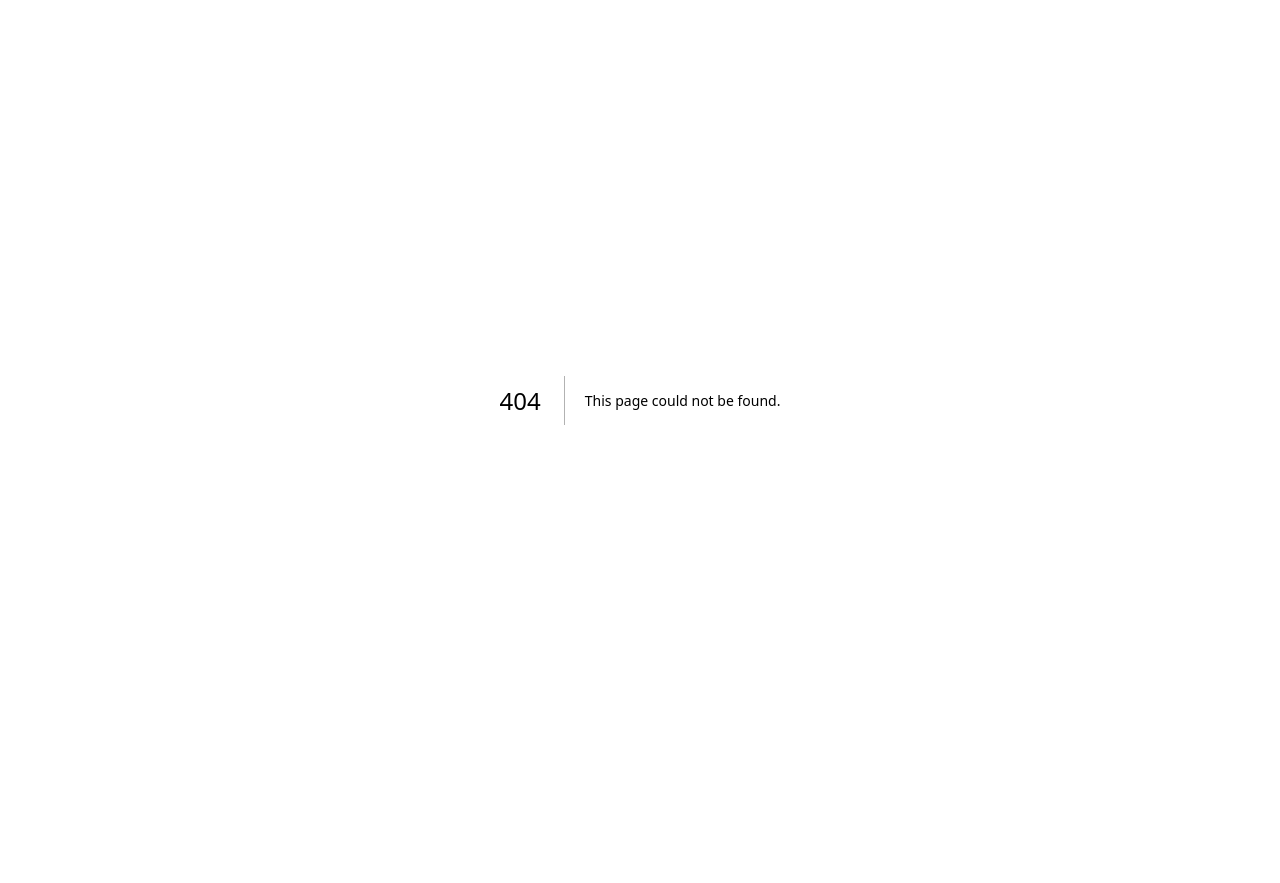
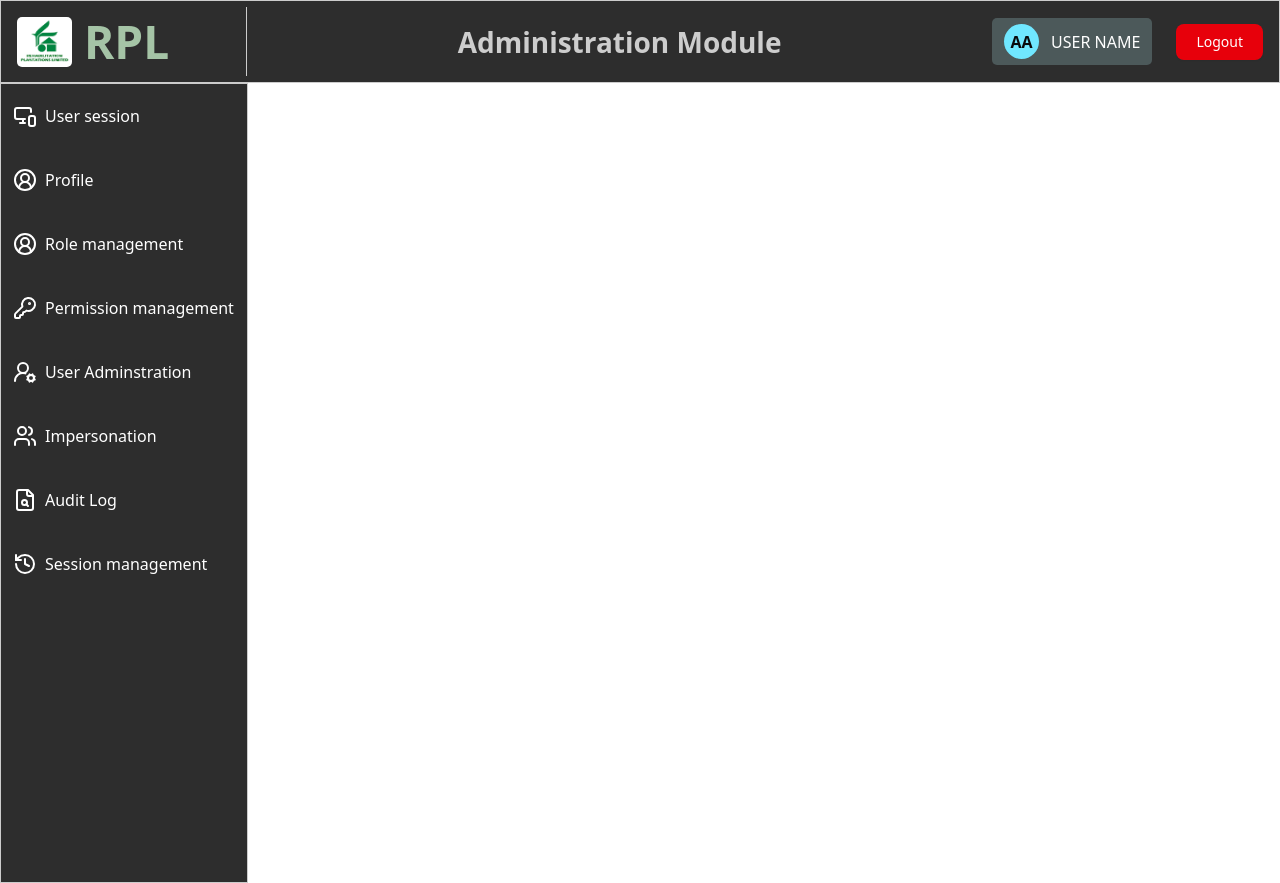
Before and after one commit to parikz45/rpl_erp, a Next.js app in the folder apps/client-web/: page /UserSession in a window 1280 px wide. Before the commit this address had no page. Before the commit the page ends 800 px from the top, so only its background shows below. Built offline with nearby package versions, Linux system fonts and the light colour scheme.

Commit message:
navbar and sidebar

```diff
--- /dev/null
+++ b/apps/client-web/src/app/UserSession/page.tsx
@@ -0,0 +1,13 @@
+import Navbar from "@client-web/components/Navbar/navbar";
+import Sidebar from "@client-web/components/Sidebar/sidebar";
+
+export default function UserSessionPage() {
+    return (
+        <div className="flex flex-col">
+            <Navbar />
+            <div className="flex">
+                <Sidebar/>
+            </div>
+        </div>
+    );
+}
--- /dev/null
+++ b/apps/client-web/src/components/Navbar/navbar.tsx
@@ -0,0 +1,38 @@
+import { Button } from "@client-web/components/ui/button";
+
+export default function Navbar() {
+    return (
+        <div className="px-4 py-1.5 bg-[#2D2D2D] flex items-center justify-between border border-[#ccc]">
+
+            {/* Left: Logo */}
+            <div className="flex items-center w-57.5 gap-3 pr-4 border-r border-[#ccc]">
+                <img
+                    src="rpl_logo.png"
+                    alt="RPL Logo"
+                    className="w-[55px] h-[50px] rounded-[5px]"
+                />
+                <span className="text-[#A5C4A6] text-[46px] font-bold">RPL</span>
+            </div>
+
+            {/* Middle: Title */}
+            <div>
+                <h1 className="text-[#CDCDCD] text-[28px] font-bold">
+                    Administration Module
+                </h1>
+            </div>
+
+            {/* Right: User + Logout */}
+            <div className="flex items-center gap-6">
+                <div className="flex items-center gap-3 px-3 py-1.5 rounded-[5px] bg-[#4C595A]">
+                    <div className="rounded-full bg-[#70E7FF] w-[35px] h-[35px] flex items-center justify-center font-bold">
+                        AA
+                    </div>
+                    <span className="text-white text-[16px]">USER NAME</span>
+                </div>
+                <Button variant="destructive" className="px-5 py-2">
+                    Logout
+                </Button>
+            </div>
+        </div>
+    );
+}
--- /dev/null
+++ b/apps/client-web/src/components/Sidebar/sidebar.tsx
@@ -0,0 +1,47 @@
+import { CircleUserRound, FileSearch2, History, KeyRound, MonitorSmartphone, UserRoundCog, Users } from "lucide-react";
+
+export default function sidebar() {
+    return (
+        <div className="flex flex-col w-62 h-screen bg-[#2D2D2D] text-white border border-[#ccc]">
+            <div className="flex items-center px-[12px] h-16 cursor-pointer hover:bg-[#3A3A3A]">
+                <MonitorSmartphone />
+                <span className="text-[16px] ml-2">User session</span>
+            </div>
+
+            <div className="flex items-center px-[12px] h-16 cursor-pointer hover:bg-[#3A3A3A]">
+                <CircleUserRound />
+                <span className="text-[16px] ml-2">Profile</span>
+            </div>
+
+            <div className="flex items-center px-[12px] h-16 cursor-pointer hover:bg-[#3A3A3A]">
+                <CircleUserRound />
+                <span className="text-[16px] ml-2">Role management</span>
+            </div>
+
+            <div className="flex items-center px-[12px] h-16 cursor-pointer hover:bg-[#3A3A3A]">
+                <KeyRound />
+                <span className="text-[16px] ml-2">Permission management</span>
+            </div>
+
+            <div className="flex items-center px-[12px] h-16 cursor-pointer hover:bg-[#3A3A3A]">
+                <UserRoundCog />
+                <span className="text-[16px] ml-2">User Adminstration</span>
+            </div>
+
+            <div className="flex items-center px-[12px] h-16 cursor-pointer hover:bg-[#3A3A3A]">
+                <Users />
+                <span className="text-[16px] ml-2">Impersonation</span>
+            </div>
+
+            <div className="flex items-center px-[12px] h-16 cursor-pointer hover:bg-[#3A3A3A]">
+                <FileSearch2 />
+                <span className="text-[16px] ml-2">Audit Log</span>
+            </div>
+
+            <div className="flex items-center px-[12px] h-16 cursor-pointer hover:bg-[#3A3A3A]">
+                <History />
+                <span className="text-[16px] ml-2">Session management</span>
+            </div>
+        </div>
+    );
+}
```
Also changed, not shown: apps/client-web/public/rpl_logo.png (added), 1 other file (tests, documents, lock files or other folders).
